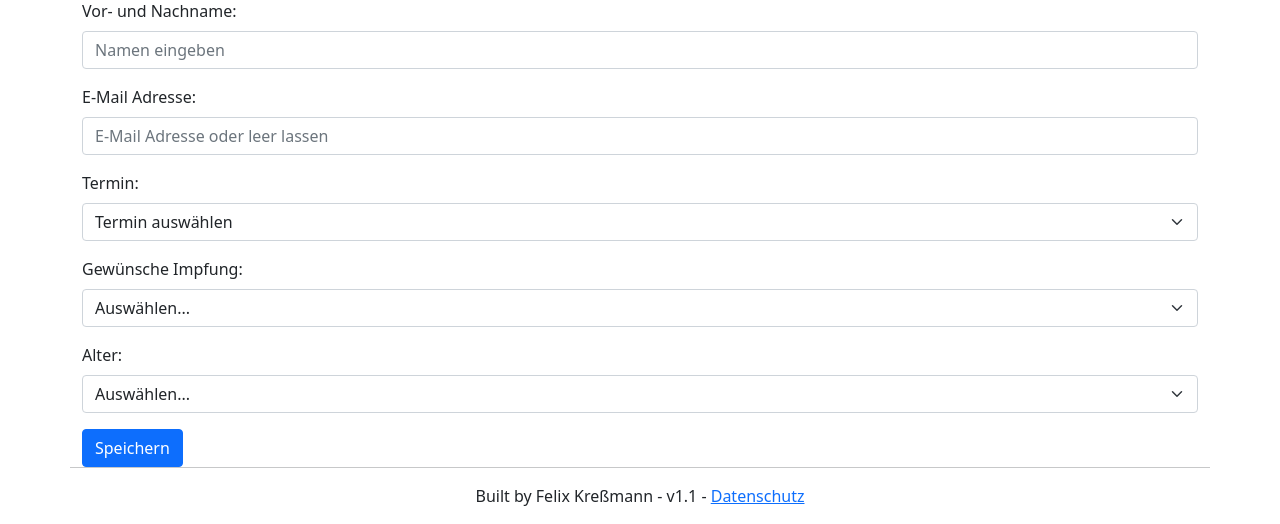
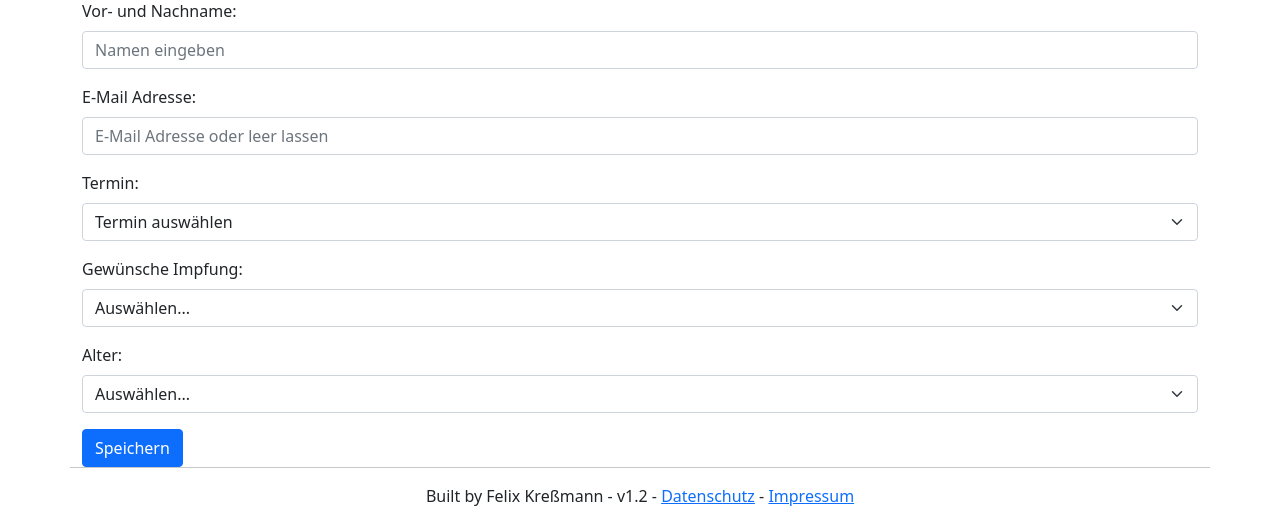
Before and after one commit to fkressmann/impftermin, a Flask app: page /admin-6a3522f3-6c6e-4b0e-a044-d653177fbb91 in a window 1280 px wide. Shown: the part 283-807 px from the top of the page. Run offline with Flask 2, Linux system fonts and the light colour scheme; data that the repository does not hold is empty; parts of the project's set-up code (start-up, migrations or seed data) failed here and were passed over.

Commit message:
Add Impressum, v1.2

```diff
--- a/src/templates/base.html
+++ b/src/templates/base.html
@@ -19,7 +19,7 @@
     {% block content %}{% endblock %}
     <div class="row" style="font-weight: normal; text-align: center">
         <hr>
-        <p style="font-weight: normal">Built by Felix Kreßmann - v1.1 - <a href="{{ url_for("web.dataprotection") }}">Datenschutz</a> </p>
+        <p style="font-weight: normal">Built by Felix Kreßmann - v1.2 - <a href="{{ url_for("web.dataprotection") }}">Datenschutz</a> - <a href="https://stadecken-elsheim.de/footer/impressum/">Impressum</a></p>
     </div>
 </div>
 </body>
```
